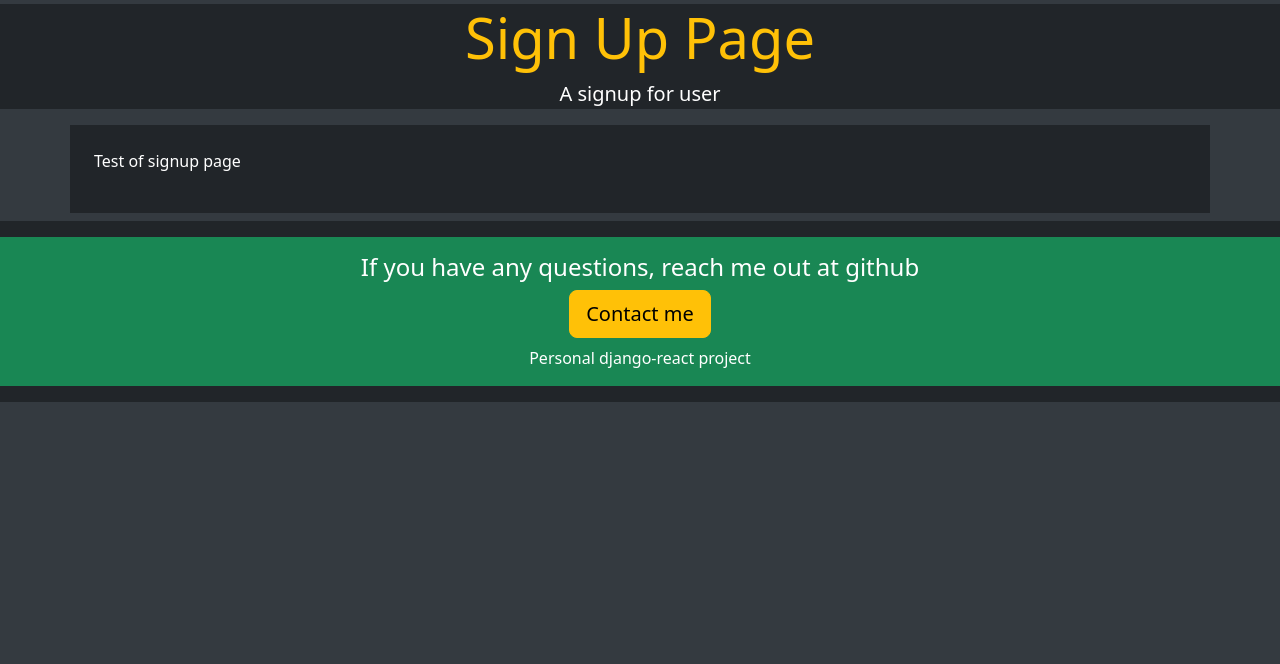
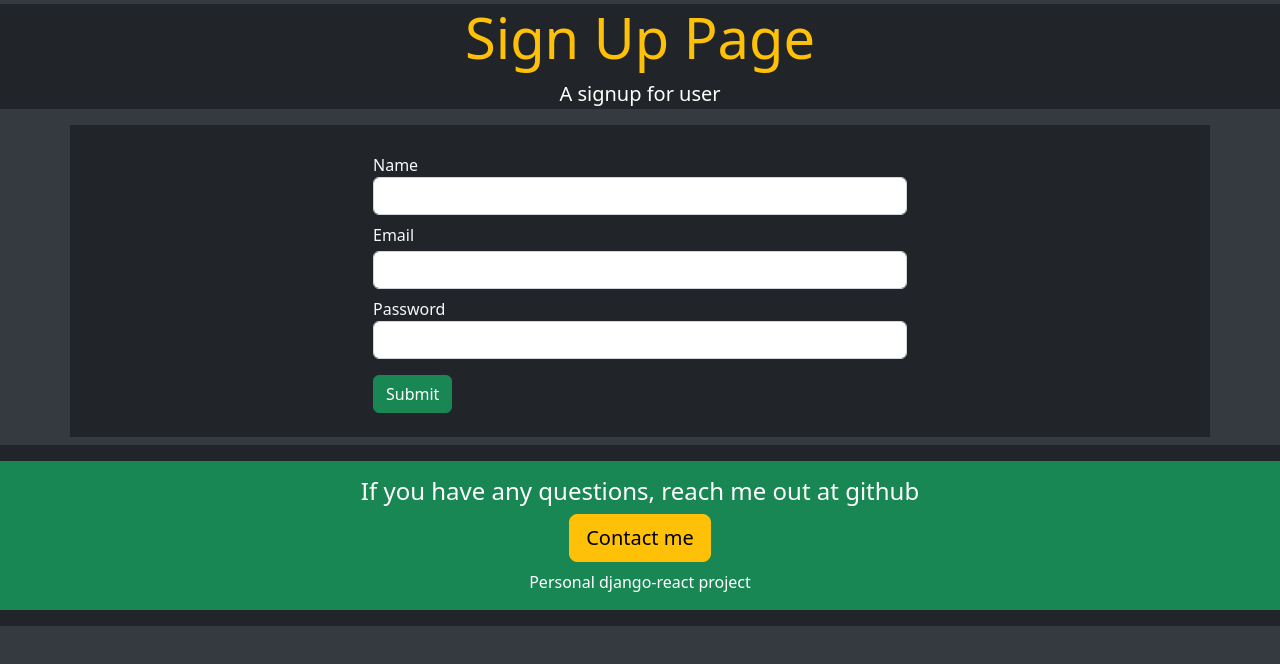
Before and after one commit to ZhitingLu/DjanShop-frontend, a React (Create React App) app: page /signup in a window 1280 px wide. Shown: the top 664 px of the page. Built offline with nearby package versions, Linux system fonts and the light colour scheme; no server answers.

Commit message:
created signup form template

```diff
--- a/src/user/Signup.js
+++ b/src/user/Signup.js
@@ -1,10 +1,61 @@
-import React from 'react';
+import React, { useState } from 'react';
 import Base from '../core/Base';
+import { Link } from 'react-router-dom';
+import { signup } from '../auth/helper';
 
 const Signup = () => {
+    const [values, setValues] = useState({
+        name: "",
+        email: "",
+        password: "",
+        error: "",
+        success: false,
+    })
+
+    const { name, email, password, error, success } = values;
+
+    // higher order function
+    const handleChange = name => event => {
+        setValues({ ...values, error: false, [name]: event.target.value });
+    }
+
+    const signupForm = () => {
+        return <div className='row'>
+            <div className='col-md-6 offset-sm-3 text-left'>
+                <form>
+                    <div className='form-group mb-2'>
+                        <label className='text-light mt-1'>Name</label>
+                        <input
+                            className='form-control'
+                            value={name}
+                            onChange={handleChange("name")}
+                            type="text" />
+                    </div>
+                    <div className='form-group mb-2'>
+                        <label className='text-light'>Email</label>
+                        <input
+                            className='form-control mt-1'
+                            value={email}
+                            onChange={handleChange("email")}
+                            type="text" />
+                    </div>
+                    <div className='form-group'>
+                        <label className='text-light'>Password</label>
+                        <input
+                            className='form-control'
+                            value={password}
+                            onChange={handleChange("password")}
+                            type="password" />
+                    </div>
+                    <button className='btn btn-success btn-block mt-3'>Submit</button>
+                </form>
+            </div>
+        </div>
+    }
+
     return (
         <Base title="Sign Up Page" description='A signup for user' >
-            <p>Test of signup page</p>
+            {signupForm()}
         </Base>
     )
 }
```
